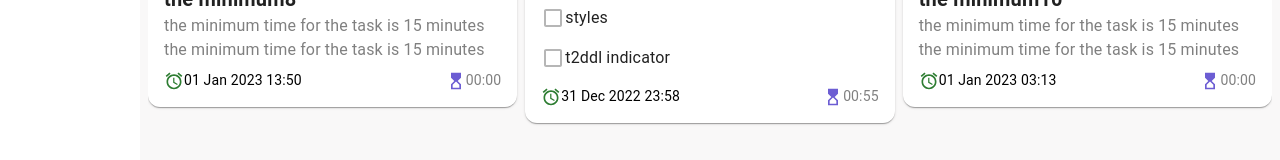
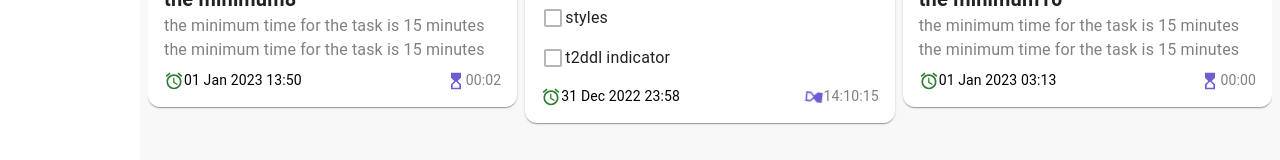
Before and after one commit to m4xx1k/ttm, a React (Create React App) app: page / in a window 1280 px wide. Shown: the part 331-491 px from the top of the page. Built offline with nearby package versions, Linux system fonts and the light colour scheme; data requests are answered from the project's data file.

Commit message:
fixed stopwatch

```diff
--- a/db.json
+++ b/db.json
@@ -73,10 +73,10 @@
         "color": "#00ffff"
       },
       "status": "inprogress",
-      "spentTime": 55.55500000000001,
+      "spentTime": 358.581,
       "id": 7,
-      "isWorkingNow": false,
-      "started": 1672536536064,
+      "isWorkingNow": true,
+      "started": 1672538240212,
       "order": 1
     },
     {
@@ -91,8 +91,10 @@
         "color": "#00ffff"
       },
       "status": "todo",
-      "spentTime": 0,
-      "id": 8
+      "spentTime": 2.376,
+      "id": 8,
+      "isWorkingNow": false,
+      "started": 1672537803375
     },
     {
       "title": "the minimum",
--- a/src/components/Task.jsx
+++ b/src/components/Task.jsx
@@ -50,9 +50,18 @@ const secToTime = (ms) => {
 }
 const Task = ({task, maxW = 380}) => {
     //SW --- stopwatch
-    const [timeSW, setTimeSW] = useState(task.spentTime * 1000)
-    const [startSW, setStartSW] = useState(false)
+    const inititalTimeSW = ()=>{
+        const started = new Date(task.started)
+
+        if(task.isWorkingNow){
+            return task.spentTime + Math.abs((Date.now() - started.getTime()) / 1000)
+        }
+        return  task.spentTime
+    }
+    const [timeSW, setTimeSW] = useState(inititalTimeSW() * 1000)
+    const [startSW, setStartSW] = useState(task.isWorkingNow)
     useEffect(() => {
+        console.log(task.id, task.isWorkingNow)
         let interval = null
         if (startSW) {
             interval = setInterval(() => {
```
